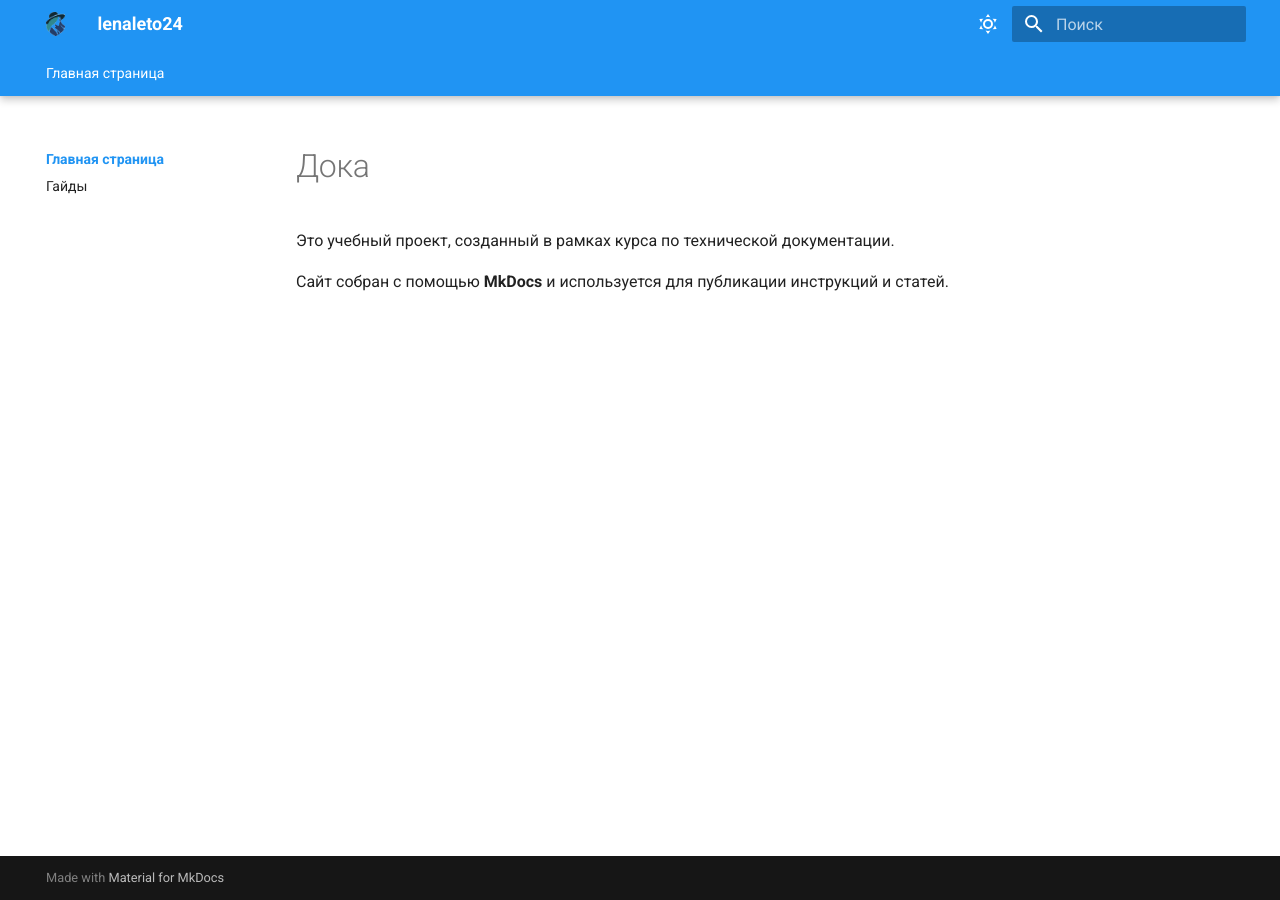
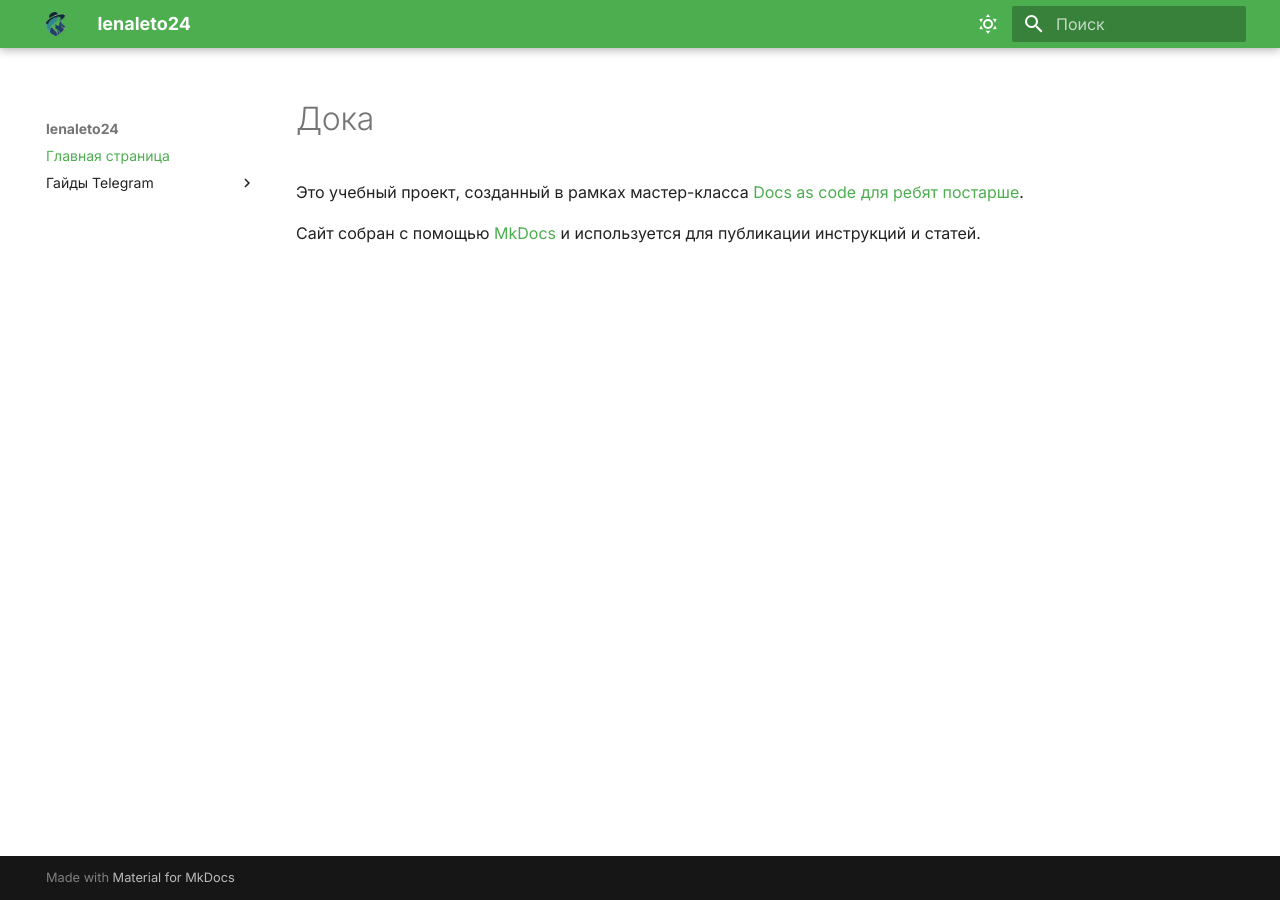
Before and after one commit to lenaleto24/my-MkDocs-project, an MkDocs documentation site: the page built from docs/index.md, in a window 1280 px wide. Built offline with MkDocs 1.6.1 and Material for MkDocs 9.7.7, drawn with Linux system fonts in a browser that asks for light colours.

Commit message:
ci: colors

```diff
--- a/docs/index.md
+++ b/docs/index.md
@@ -1,5 +1,5 @@
 # Дока
 
-Это учебный проект, созданный в рамках курса по технической документации.
+Это учебный проект, созданный в рамках мастер-класса [Docs as code для ребят постарше](https://t.me/parawriter).
 
-Сайт собран с помощью **MkDocs** и используется для публикации инструкций и статей.
+Сайт собран с помощью [MkDocs](https://www.mkdocs.org/) и используется для публикации инструкций и статей.
--- a/mkdocs.yml
+++ b/mkdocs.yml
@@ -3,9 +3,11 @@ site_description: Портфолио # Описание сайта, добавл
 theme: # Тема сайта, информация о ее параметрах
   name: material # Название темы
   logo: images/logo.png # Ссылка на логотип сайта, логотип добавляется в папку `docs/images`
+  extra:
+    favicon: images/logo.png
   font:
-    text: Roboto # Шрифт текста
-    code: Roboto Mono # Шрифт для текста кода
+    text: Inter # Шрифт текста
+    code: Fira Code # Шрифт для текста кода
   language: ru # Язык
   palette: # Настройки светлой и тёмной тем
     # Настройки светлой темы
@@ -13,8 +15,8 @@ theme: # Тема сайта, информация о ее параметрах
       toggle:
         icon: material/weather-sunny # Иконка для активации светлой темы
         name: Выключить солнышко # Всплывающий текст-подсказка
-      primary: blue # Основной цвет
-      accent: purple # Акцентный цвет
+      primary: green # Основной цвет
+      accent: light green # Акцентный цвет
       # вы можете использовать любой цвет из списка:
       # red; pink; purple; deep purple; indigo; blue; light blue; cyan; teal;
       # green; light green; lime; yellow; amber; orange; deep orange; brown;
@@ -25,15 +27,17 @@ theme: # Тема сайта, информация о ее параметрах
       toggle:
         icon: material/weather-night
         name: Позвать солнышко
-      primary: deep purple
-      accent: blue
+      primary: green
+      accent: light green
   features: # настройки функциональностей темы
-    - navigation.sections # Добавление разделов верхнего уровня в боковом меню, отключение спойлеров в боковом меню
+    #- navigation.sections # Добавление разделов верхнего уровня в боковом меню, отключение спойлеров в боковом меню
     - navigation.path # Хлебные крошки
     - navigation.indexes # Позволяет создавать корневые страницы разделов меню. Корневая страница должна лежать в папке раздела и называться index.md. Пример использования корневых страниц приведен ниже в настройках nav
-    - navigation.tabs # Верхнее меню
+    #- navigation.tabs # Верхнее меню
     - navigation.tabs.sticky # Фиксация верхнего меню
-    - navigation.expand # Разворачивает спойлеры в левом меню по умолчанию
+    #- navigation.expand # Разворачивает спойлеры в левом меню по умолчанию
+    - navigation.expand: false
+    - navigation.tracking
     - toc.integrate # Фиксирует оглавление страницы в левом меню
     - navigation.instant # Функция быстрой загрузки страниц
     - navigation.top # Добавляет кнопку «к началу» для быстрой обратной прокрутки страницы
@@ -42,9 +46,10 @@ theme: # Тема сайта, информация о ее параметрах
     - content.code.copy # Кнопка копирования в блоке кода
 
 nav: # Структура сайта
-- Главная страница:
-  - index.md
-  - Гайды: lenaleto24-instruction.md # вложенные страницы отбиваются отступами
+- Главная страница: index.md
+- Гайды Telegram:
+  - Отправить отложенное сообщение: instruction1.md
+  - Закрепить сообщение в чате: instruction2.md
 
 markdown_extensions: # Расширения markdown
   - admonition # Поддержка информационных панелей (сообщений типа «Внимание», «Совет», «Примечание», etc.)
```
Also changed, not shown: docs/instruction1.md (renamed from docs/lenaleto24-instruction.md, +0 -4 lines), docs/instruction2.md (added, +25 -0 lines).
